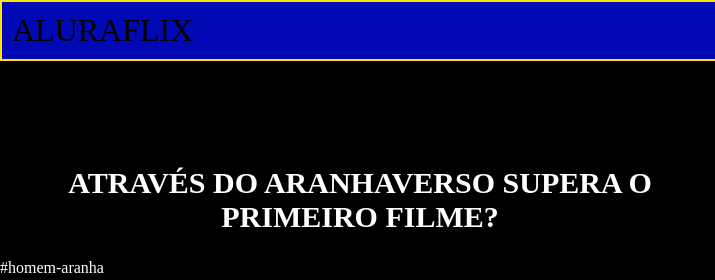
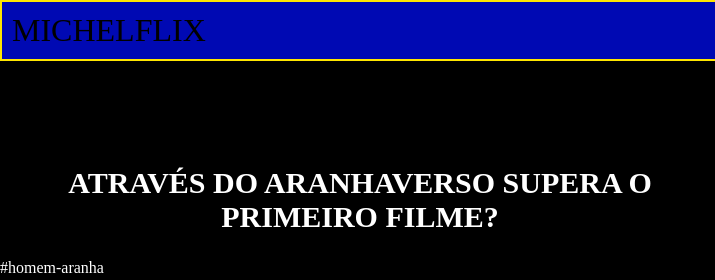
Before and after one commit to michelhage-max/primeiro-repositorio, a plain HTML site: page index.html in a window 1280 px wide. Shown: the top 280 px of the page, 0-715 px from the left. Drawn offline with Linux system fonts and the light colour scheme.

Commit message:
Finalizado

```diff
--- a/index.html
+++ b/index.html
@@ -4,12 +4,12 @@
 <head>
     <meta charset="UTF-8">
     <meta name="viewport" content="width=device-width, initial-scale=1.0">
-    <title> ALURAFLIX </title>
+    <title> MICHELFLIX </title>
     <link rel="stylesheet" href="style.css">
 </head>
 
 <body>
-    <header> ALURAFLIX </header>
+    <header> MICHELFLIX </header>
     <section class="chamada">
 
         <div class="chamada-texto">
```
